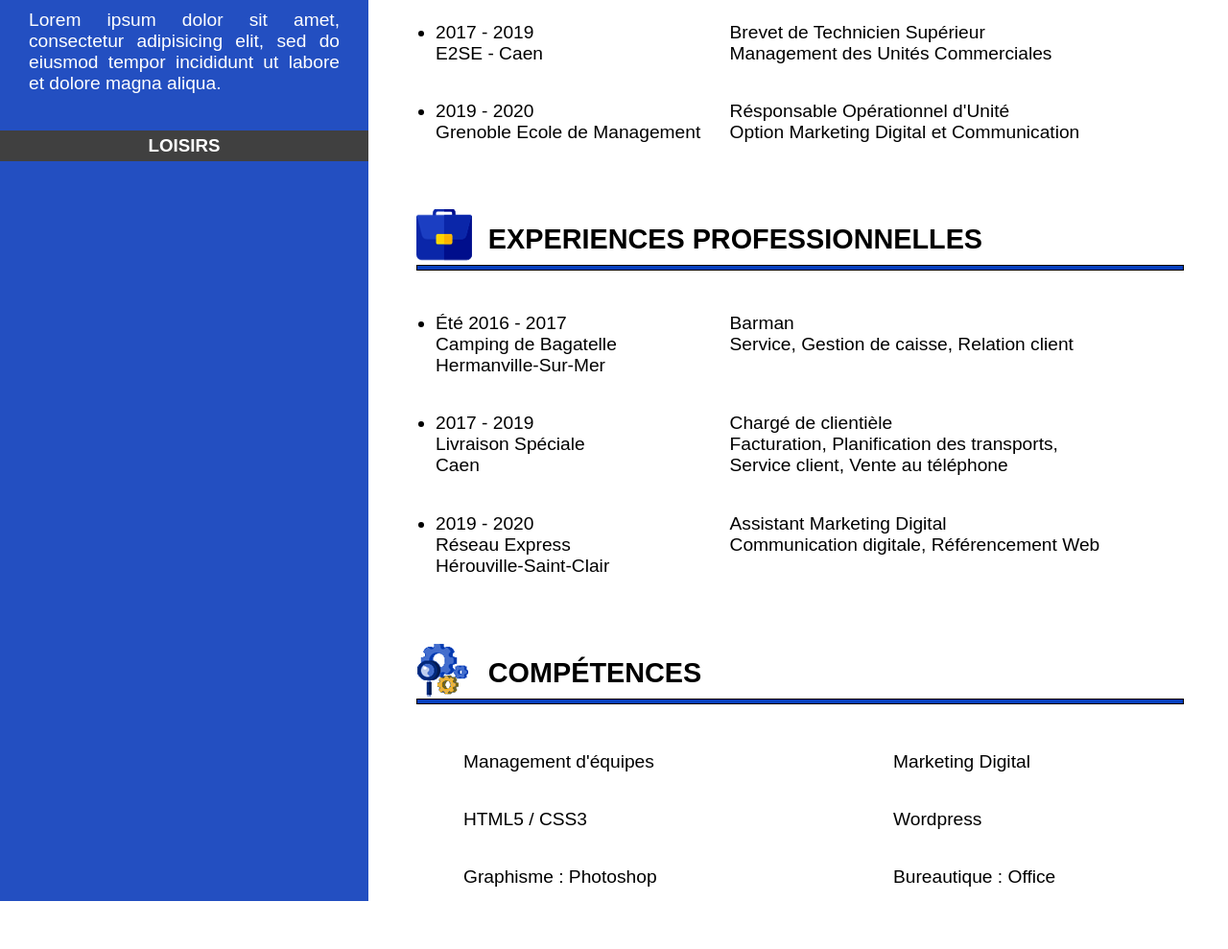
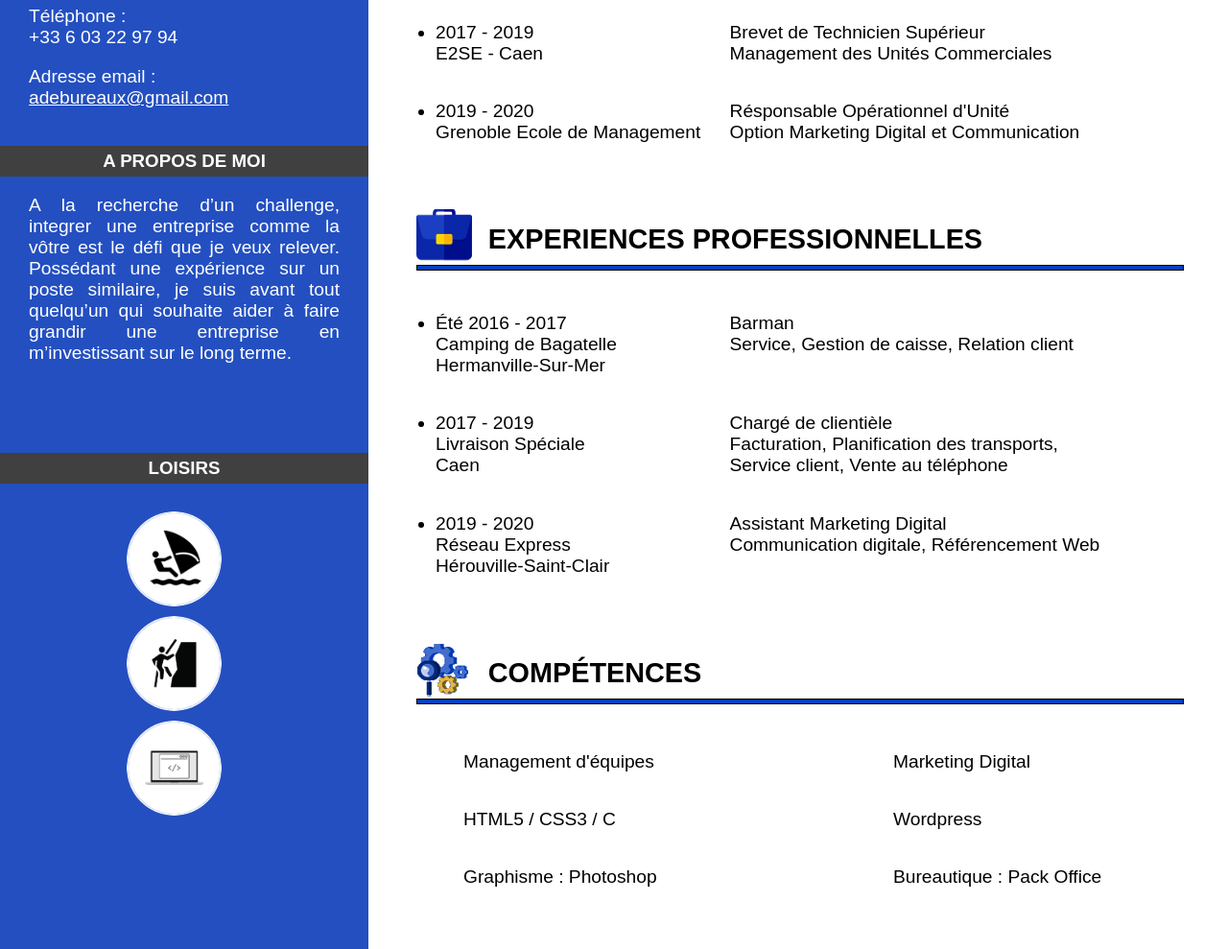
Before and after one commit to Adebureaux/CV-Augustin, a plain HTML site: page index.html in a window 1280 px wide. Shown: the part 374-1363 px from the top of the page at 96% size. Before the commit the page ends 1313 px from the top, so only its background shows below. Drawn offline with Linux system fonts and the light colour scheme.

Commit message:
Finished

```diff
--- a/index.html
+++ b/index.html
@@ -18,9 +18,16 @@
 			<p class="content_aside">Adresse email :<br/>
 			<a class="link_email" href="mailto:adebureaux@gmail.com" title="Envoyez-moi un email"><span>adebureaux@gmail.com</span></a></p>
 			<h3>A PROPOS DE MOI</h3>
-			<p class="content_aside">Lorem ipsum dolor sit amet, consectetur adipisicing elit, sed do eiusmod tempor incididunt ut labore et dolore magna aliqua.</p>
+			<p class="content_aside">A la recherche d’un challenge, integrer une entreprise comme la vôtre est le défi que je veux relever. Possédant une expérience sur un poste similaire, je suis avant tout quelqu’un qui souhaite aider à faire grandir une entreprise en m’investissant sur le long terme.</p>
+			<br/><br/>
 			<h3>LOISIRS</h3>
-			<!-- Insert pictos -->
+			<div class="contenant">
+				<ul class="flex-img">
+					<li><img class="flex-img" src="picto/planche_a_voile.png" alt="Planche à voile"/></li>
+					<li><img class="flex-img" src="picto/escalade.png" alt="Escalade"/></li>
+					<li><img class="flex-img" src="picto/informatique.png" alt="Informatique"/></li>
+				</ul>
+			</div>
 			</aside>
 			<main>
 			<h1>Curriculum vitæ : Augustin Debureaux</h1>
@@ -127,11 +134,12 @@
 			<ul class="flex-container">
 				<li class="flex-item">Management d'équipes</li>
 				<li class="flex-item">Marketing Digital</li>
-				<li class="flex-item">HTML5 / CSS3</li>
+				<li class="flex-item">HTML5 / CSS3 / C</li>
 				<li class="flex-item">Wordpress</li>
 				<li class="flex-item">Graphisme : Photoshop</li>
-				<li class="flex-item">Bureautique : Office</li>
+				<li class="flex-item">Bureautique : Pack Office</li>
 			</ul>
+			<p><br/></p>
 			</main>
 		</div>
 	</body>
--- a/style.css
+++ b/style.css
@@ -100,7 +100,6 @@ body {
 
 #page main .text_centrer {
 	position: absolute;
-
 	top: 20px;
 	left: 80px;
 	font-weight: bold;
@@ -125,3 +124,19 @@ body {
 	margin-right: 30px;
   line-height: 50px;
 }
+
+#page .flex-img {
+  display: flex;
+  flex-flow: row wrap;
+  justify-content: space-around;
+  padding: 0;
+  margin: 0;
+  list-style: none;
+}
+
+#page .flex-img {
+	margin-top: 10px;
+	margin-left: 30px;
+	margin-right: 30px;
+  line-height: 50px;
+}
```
Also changed, not shown: picto/escalade.png (added), picto/informatique.png (added), picto/planche_a_voile.png (added), profile.png (added).
